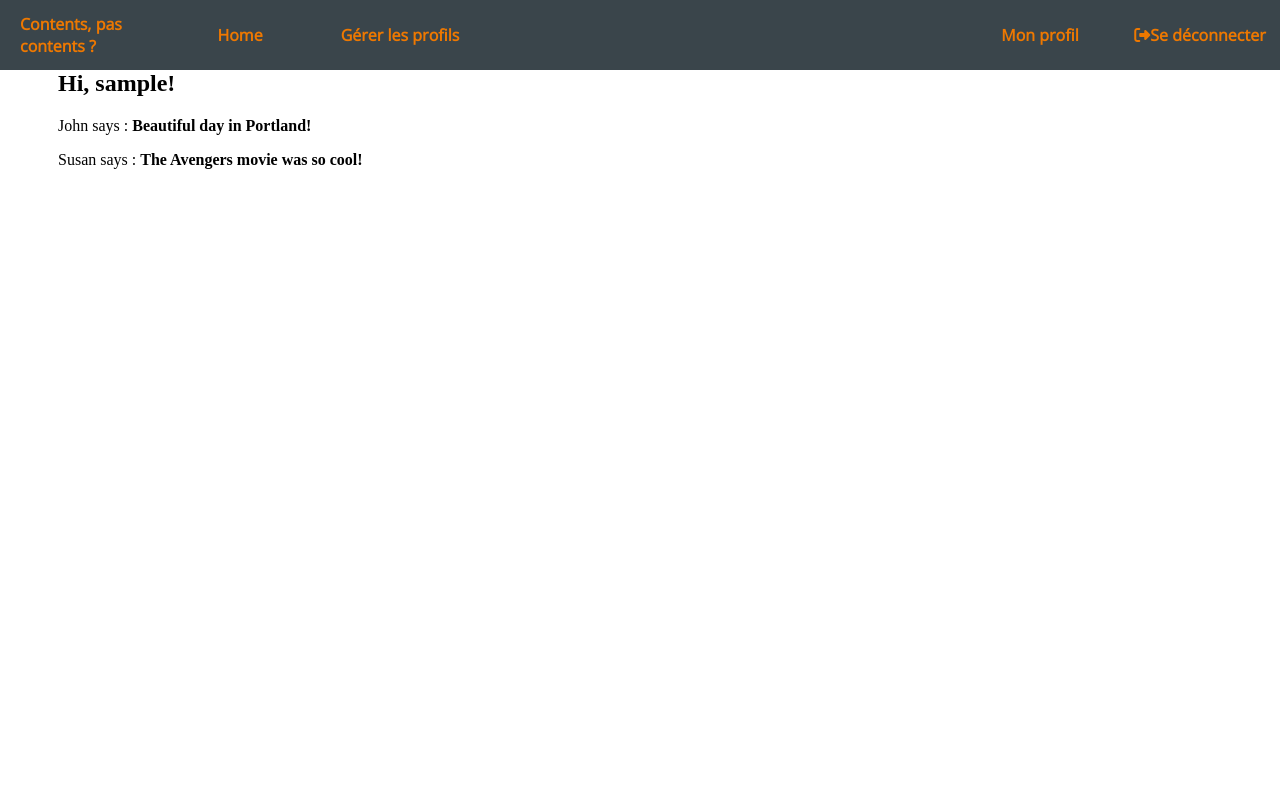
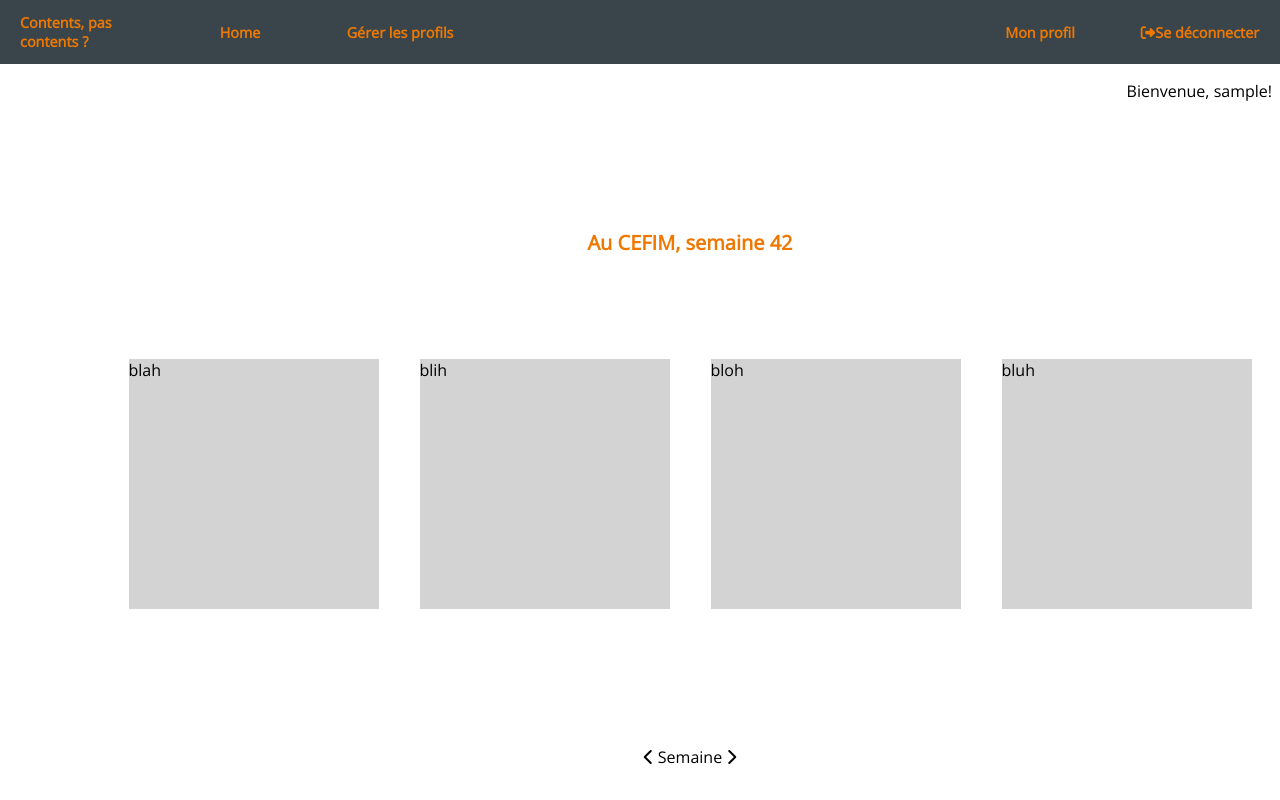
Before and after one commit to solenne2404/ContentPasContent, a Flask app: page / in a window 1280 px wide. Run offline with Flask 2, Linux system fonts and the light colour scheme; the visitor is signed in with stand-in values (Sample User, id 1); data comes from the database, SQL or seed files in the repository; some libraries are stand-ins or nearby versions.

Commit message:
add admin accueil

```diff
--- a/Flask/app/routes.py
+++ b/Flask/app/routes.py
@@ -12,17 +12,7 @@ from werkzeug.urls import url_parse
 @login_required
 def index():
 
-    posts = [
-        {
-            'author': {'username': 'John'},
-            'body': 'Beautiful day in Portland!'
-        },
-        {
-            'author': {'username': 'Susan'},
-            'body': 'The Avengers movie was so cool!'
-        }
-    ]
-    return render_template('index.html', title='Home', posts=posts)
+    return render_template('index.html', title='Home')
 
 @app.route('/login', methods=['GET', 'POST'])
 def login():
--- a/Flask/app/static/style.css
+++ b/Flask/app/static/style.css
@@ -1,3 +1,9 @@
+html {
+    width: 100vw;
+    height: 100vh;
+    font-family: 'Open Sans', sans-serif;
+}
+
 
 /*****************************************************************************************************
 NAVIGATION
@@ -7,24 +13,23 @@ NAVIGATION
     left: 0;
     top: 0;
     width: 100%;
-    height: 70px;
+    height: 8vh;
     display: grid;
     grid-template-columns: repeat(8, 1fr);
     grid-template-areas:
     "titre home manage b b b profil log ";
     background-color: #3A454bff;
-
+    justify-items: center;
+    align-items: center;
 }
 
 .header_nav a, .header_nav h1 {
     color:#ee7800ff;
-    font-family: 'Open Sans', sans-serif;
-    font-size: 16px;
+    font-size: 0.9rem;
     font-weight: 700;
     text-decoration: none;
-    justify-self: center;
-    align-self: center;
 }
+
 .header_nav .navtitle{
     margin-left: 20px;
     grid-area: titre;
@@ -50,6 +55,51 @@ NAVIGATION
 SECTION
 *****************************************************************************************************/
 section {
-    margin-top: 70px;
-    margin-left: 50px;
+    margin-top: 8vh;
+    height: 90vh;
+    margin-left: 100px;
+    display: grid;
+    grid-template-rows: repeat(6, 1fr);
+    grid-gap: 5px;
+    justify-content: stretch;
+    align-content: stretch;
 }
+
+
+section .hello {
+    grid-row: 1 / 1 ;
+    justify-self: end;
+    align-self: start;
+}
+
+/*****************************************************************************************************
+ACCUEIL ADMIN
+*****************************************************************************************************/
+
+.homeTitle {
+    grid-row: 2 / 3 ;
+    justify-self: center;
+    align-self: center;
+    color:#ee7800ff;
+    font-size: 20px;
+    font-weight: 900;
+}
+
+.allIndicator {
+    grid-row: 3 / 6;
+    justify-self: stretch;
+    align-self: stretch;
+    display: flex;
+    flex-direction: row;
+    justify-content: space-around;
+    align-items: center;
+}
+.allIndicator div {
+    width: 250px;
+    height: 250px;
+    background: lightgray;
+}
+.weekNav {
+    justify-self: center;
+    align-self: end;
+}
--- a/Flask/app/templates/base.html
+++ b/Flask/app/templates/base.html
@@ -26,15 +26,10 @@
             {% endif %}
         </nav>
         <section>
-            {% with messages = get_flashed_messages() %}
-            {% if messages %}
-            <ul>
-                {% for message in messages %}
-                <li> {{ message }} </li>
-                {% endfor %}
-            </ul>
-            {% endif %}
-            {% endwith%}
+
+            {% if current_user.is_authenticated %}
+            <p class="hello">Bienvenue, {{ current_user.username }}!</p>
+            {% endif%}
 
             {% block content %}{% endblock %}
         </section>
--- a/Flask/app/templates/index.html
+++ b/Flask/app/templates/index.html
@@ -1,8 +1,17 @@
 {% extends "base.html" %}
 
 {% block content %}
-        <h1>Hi, {{ current_user.username }}!</h1>
-        {% for post in posts%}
-        <div><p>{{ post.author.username}} says : <b> {{ post.body }} </b></p></div>
-        {% endfor %}
+
+        <h1 class="homeTitle">Au CEFIM, semaine 42</h1>
+        <div class="allIndicator">
+                <div id="allIndicator1">blah</div>
+                <div id="allIndicator2">blih</div>
+                <div id="allIndicator3">bloh</div>
+                <div id="allIndicator4">bluh</div>
+        </div>
+
+        <div class="weekNav">
+            <p><i class="fas fa-chevron-left"></i>      Semaine     <i class="fas fa-chevron-right"></i></p>
+        </div>
+
 {% endblock %}
```
